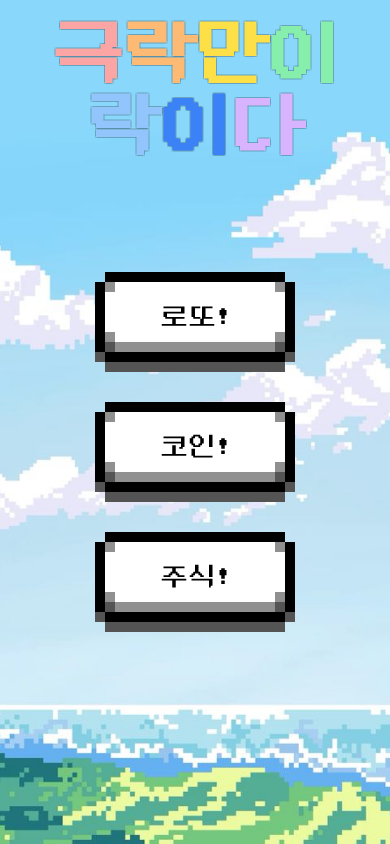
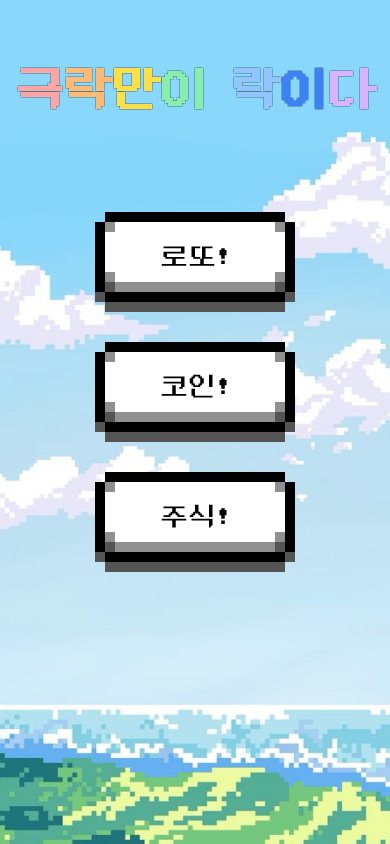
Before and after one commit to LeeJaeHo99/Yes-Or-No, a Next.js app: page / in a window 390 px wide. Built offline with nearby package versions, Linux system fonts and the light colour scheme.

Commit message:
메인 페이지 반응형

```diff
--- a/src/app/page.tsx
+++ b/src/app/page.tsx
@@ -25,6 +25,9 @@ export default function Home() {
 }
 
 function PixelBoxWrap() {
+    const screenWidth = window.innerWidth;
+    console.log('screenWidth: ', screenWidth);
+
     return (
         <div className="pixel-btn--wrap flex items-center justify-center flex-col gap-5 mt-40">
             <PixelBox text={"로또"} href={"lotto"} size={""} />
--- a/src/components/Header.tsx
+++ b/src/components/Header.tsx
@@ -4,7 +4,7 @@ export default function Header() {
     return (
         <header className="title-wrap flex items-center justify-center gap-[60px] w-full h-12 mt-16">
             <Link href={'/'}>
-                <h1 className="font-DGM text-7xl font-bold text-center">
+                <h1 className="main-title font-DGM text-7xl font-bold text-center">
                     <span className="text-red-300">극</span>
                     <span className="text-orange-300">락</span>
                     <span className="text-yellow-300">만</span>
--- a/src/styles/media.css
+++ b/src/styles/media.css
@@ -3,4 +3,18 @@
         background-position-y: top;
         background-size: cover;
     }
+    .main-title{
+        font-size: 56px;
+    }
 }
+
+@media screen and (max-width: 460px){
+    .main-title{
+        font-size: 48px;
+    }
+    .pixel-btn--wrap{
+        margin-top: 100px;
+    }
+}
+
+/* 330까지 */
```
